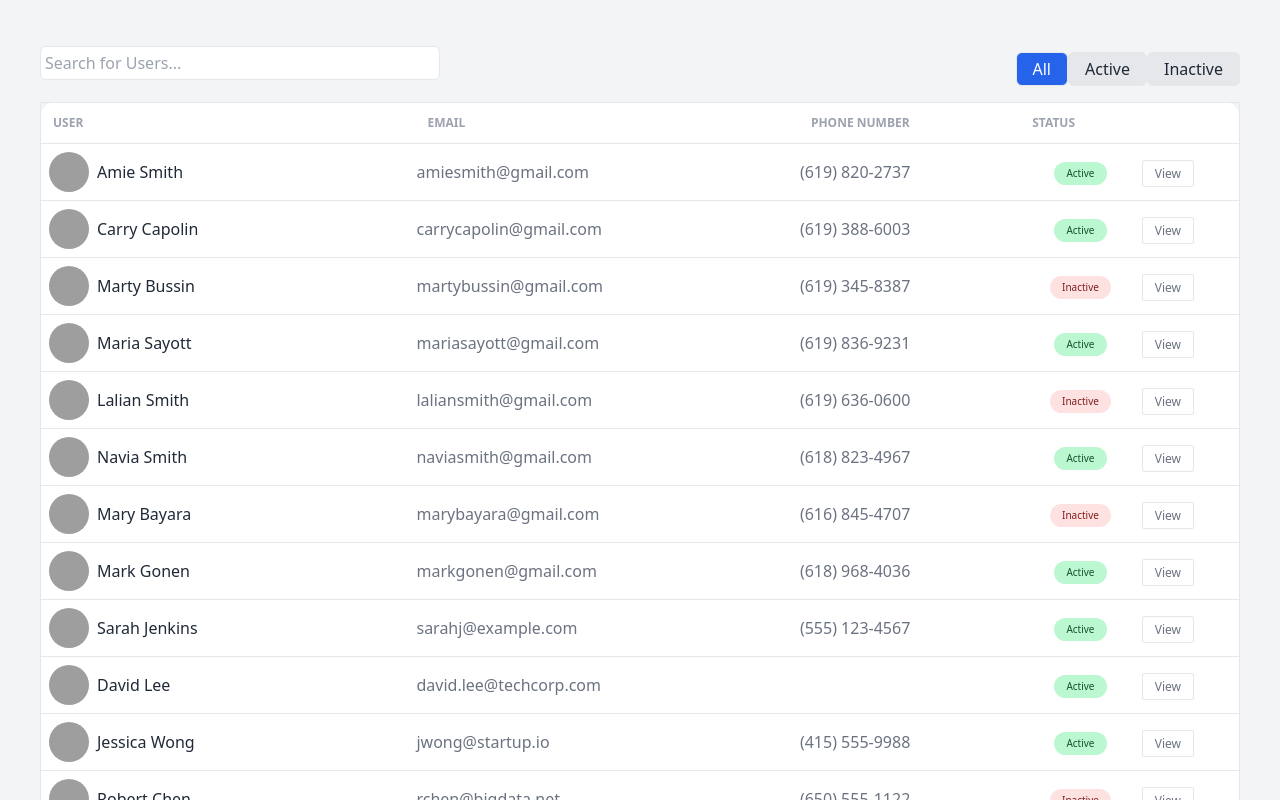
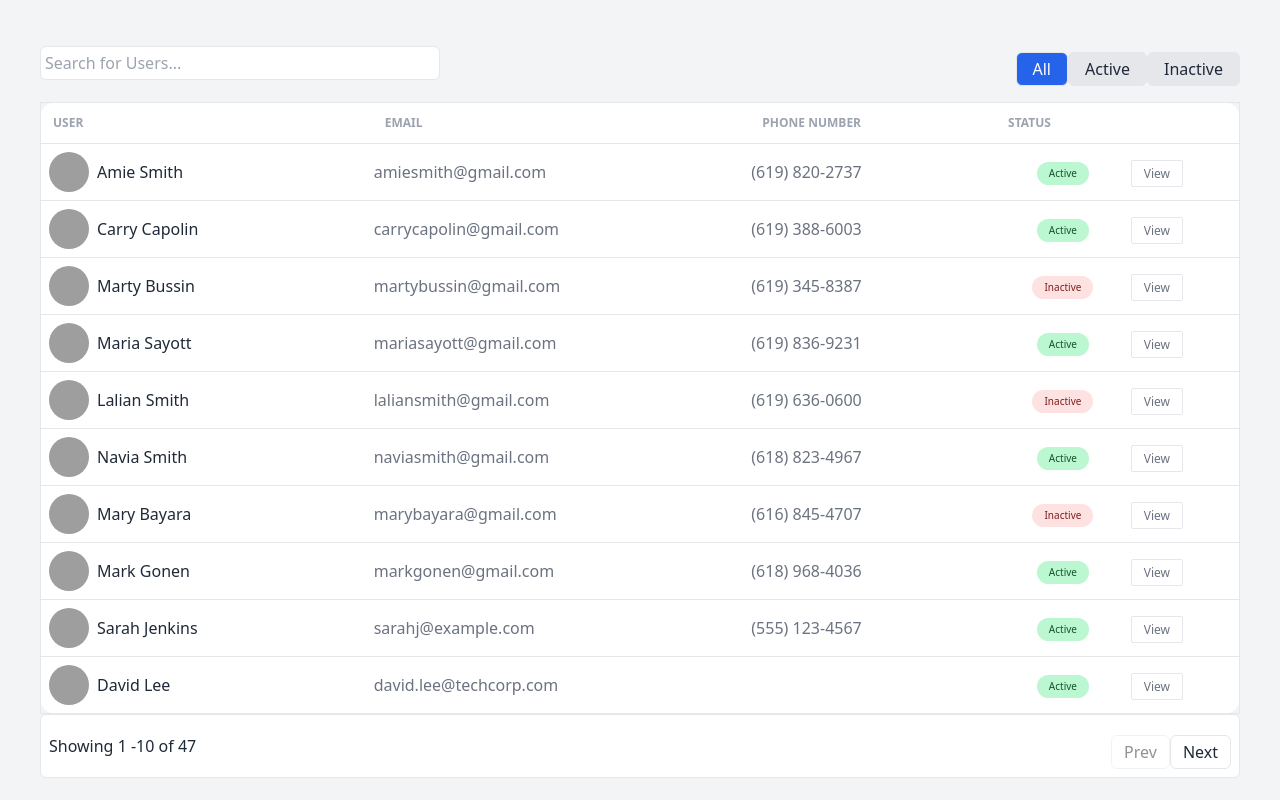
Before and after one commit to ImrenR/casestudy, a Next.js app: page / in a window 1280 px wide. Shown: the top 800 px of the page. Built offline with nearby package versions, Linux system fonts and the light colour scheme; grey boxes are pictures that could not be loaded.

Commit message:
pagination has been updated

```diff
--- /dev/null
+++ b/src/app/api/users/[id]/route.js
@@ -0,0 +1,18 @@
+import data from "@/data/sample_data.json"
+
+export async function GET(request, context) {
+  const {params}= context;
+
+const id=Number((await params).id);
+  const user = data.find(c=> c.id === id);
+
+
+  if(!user) {
+    return Response.json(
+      {message: "USER NOT FOUND!.."},
+      {status:404}
+    );
+  }
+//! checked on postman data has been recevied,you can check image on the folder
+  return Response.json(user);
+}
--- a/src/app/page.js
+++ b/src/app/page.js
@@ -8,6 +8,9 @@ import { useState } from "react";
 export default function Home() {
   const [search, setSearch] = useState("");
   const [status, setStatus] = useState("all");
+  const [page, setPage] = useState(1);// this needed to able to use next and prev button on the buttom of the page
+
+const pageSize=10;
 
   const filteredData = data
     .filter(item => {
@@ -22,6 +25,13 @@ export default function Home() {
       return name.includes(searchText) || email.includes(searchText);
     });
 
+
+    //! pagination after filter
+
+  const totalPages =Math.ceil(filteredData.length/pageSize);
+ const paginatedData =filteredData.slice((page-1)*pageSize, page*pageSize)
+// slice => ((1-1)*10), 1*10 => start from 0 end at 10th index
+
   return (
     <div>
       <Header
@@ -30,7 +40,12 @@ export default function Home() {
         status={status}
         setStatus={setStatus}
       />
-      <UserList data={filteredData} />
+      <UserList
+      page={page}
+      setPage={setPage}
+      totalPages={totalPages}
+      paginatedData={paginatedData}
+      total={filteredData.length} />
     </div>
   );
 }
--- a/src/app/user/[id]/page.js
+++ b/src/app/user/[id]/page.js
@@ -1,13 +1,16 @@
-import data from "../../../data/sample_data.json";
 import Link from "next/link";
 import { FaLongArrowAltLeft } from "react-icons/fa";
 
 export default async function Page({ params: promiseParams }) {
-  const params = await promiseParams; // Await the params Promise
-  const { id } = params; // Now you can access id
-  const user = data.find((u) => u.id === parseInt(id, 30));
+  const { id } = await params; // Await the params Promise
 
-  if (!user) {
+  const res = await fetch(`http://localhost:3000/api/users/${id}`, {
+    cache: "no-store",
+  });
+
+  const user= await res.json()
+
+  if (!user || user.message) {
     return (
       <div className="flex justify-center items-center h-screen">
         <p>User Not Found</p>
@@ -28,7 +31,6 @@ export default async function Page({ params: promiseParams }) {
 
       <div className="w-full border rounded-xl shadow-md p-4 bg-white sm:p-6 space-y-4 ">
         <div className="flex flex-col items-center text-center space-y-2 ">
-
           <img
             src={user.avatar}
             alt={user.first_name}
@@ -56,7 +58,6 @@ export default async function Page({ params: promiseParams }) {
         <hr className="w-full border-gray-200 my-2 shadow-sm" />
 
         <div className="space-y-3 text-sm">
-
           {/* Email */}
           <div className="grid grid-cols-2 items-center">
             <span className="font-semibold">Email:</span>
@@ -72,9 +73,7 @@ export default async function Page({ params: promiseParams }) {
           {/* University */}
           <div className="grid grid-cols-2  items-center">
             <span className="font-semibold">University:</span>
-    <span className="text-gray-500 ">
-      {user.school}
-    </span>
+            <span className="text-gray-500 ">{user.school}</span>
           </div>
 
           {/* Skills */}
@@ -96,14 +95,11 @@ export default async function Page({ params: promiseParams }) {
               ))}
             </div>
           </div>
-
         </div>
         <div className="border text-sm text-center font-light text-gray-500 bg-gray-100 rounded-lg mt-4 w-full p-3 italic">
           <p>"{user.description}"</p>
         </div>
       </div>
     </div>
-
-
   );
 }
--- a/src/components/UserList.js
+++ b/src/components/UserList.js
@@ -1,7 +1,8 @@
 import Link from 'next/link'
 import React from 'react'
 
-const UserList = ({data}) => {
+const UserList = ({page,setPage,totalPages,paginatedData,total}) => {
+
   return (
     <div >
 
@@ -16,7 +17,7 @@ const UserList = ({data}) => {
         </tr>
       </thead>
       <tbody>
-       {data.map((item)=> (
+       {paginatedData.map((item)=> (
   <tr key={item.id}>
           <td className="w-1/2 p-2 md:w-auto">
             <div className="flex gap-2 items-center ">
@@ -59,7 +60,26 @@ const UserList = ({data}) => {
        ))}
 
       </tbody>
-    </table>
+      </table>
+<div className='p-2 border-t-3 border bg-white rounded-md flex justify-between items-center'>
+<span>
+  Showing {(page-1)*10+1} -
+  {Math.min(page*10,total)} of {total}</span>
+<div>
+  <button
+  onClick={()=> setPage(p=> Math.max(1,p-1))}
+  disabled={page === 1}
+  className='border px-3 py-1 rounded-md hover:bg-blue-500 hover:text-black transition-all disabled:opacity-50 disabled:text-black-200 '
+  >Prev</button>
+  <button
+  onClick={()=> setPage(p=> Math.min(totalPages, p+1))}
+  disabled={page === totalPages}
+   className="border px-3 py-1 rounded-md hover:bg-blue-500 hover:text-black disabled:opacity-50 disabled:text-black-200 transition-all"
+  >Next</button>
+</div>
+</div>
+
+
     </div>
   )
 }
```
Also changed, not shown: PostmanCheck.png (added). Lines whose indentation alone changed are shown as unchanged.
